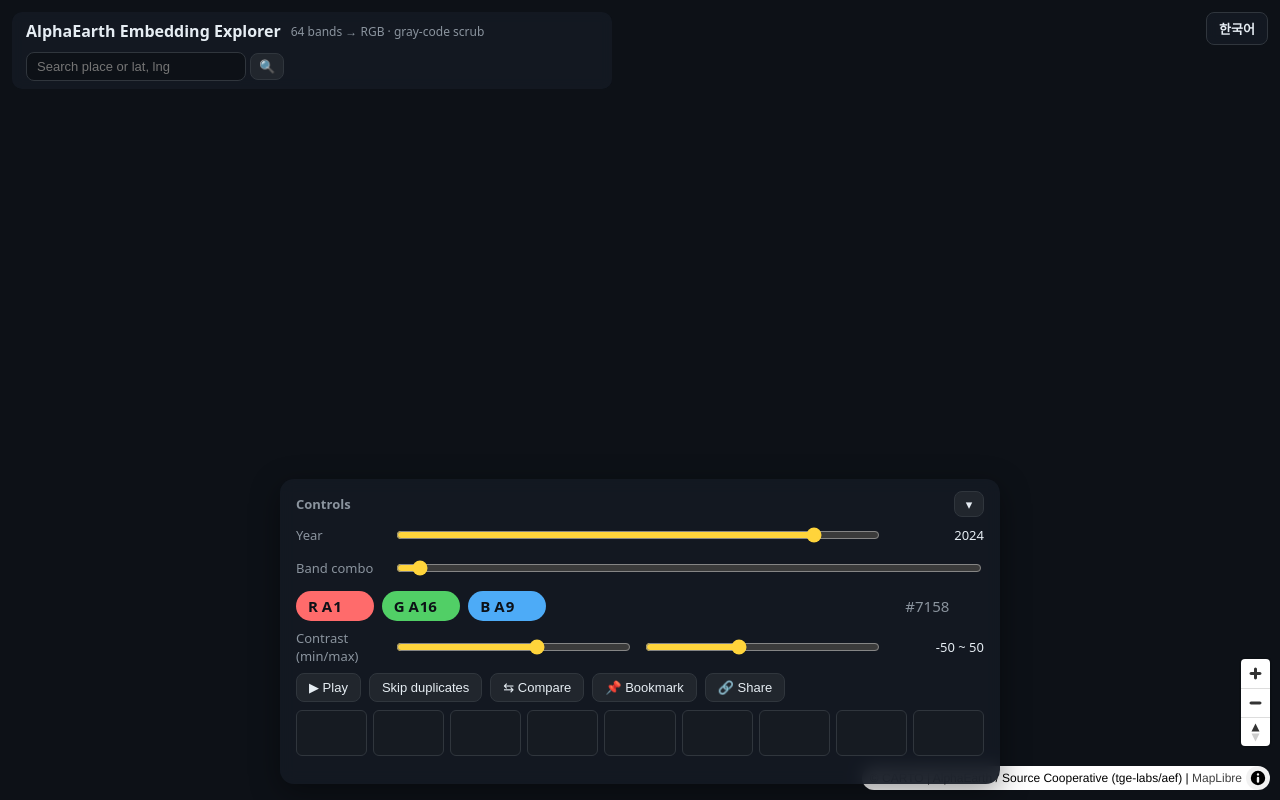
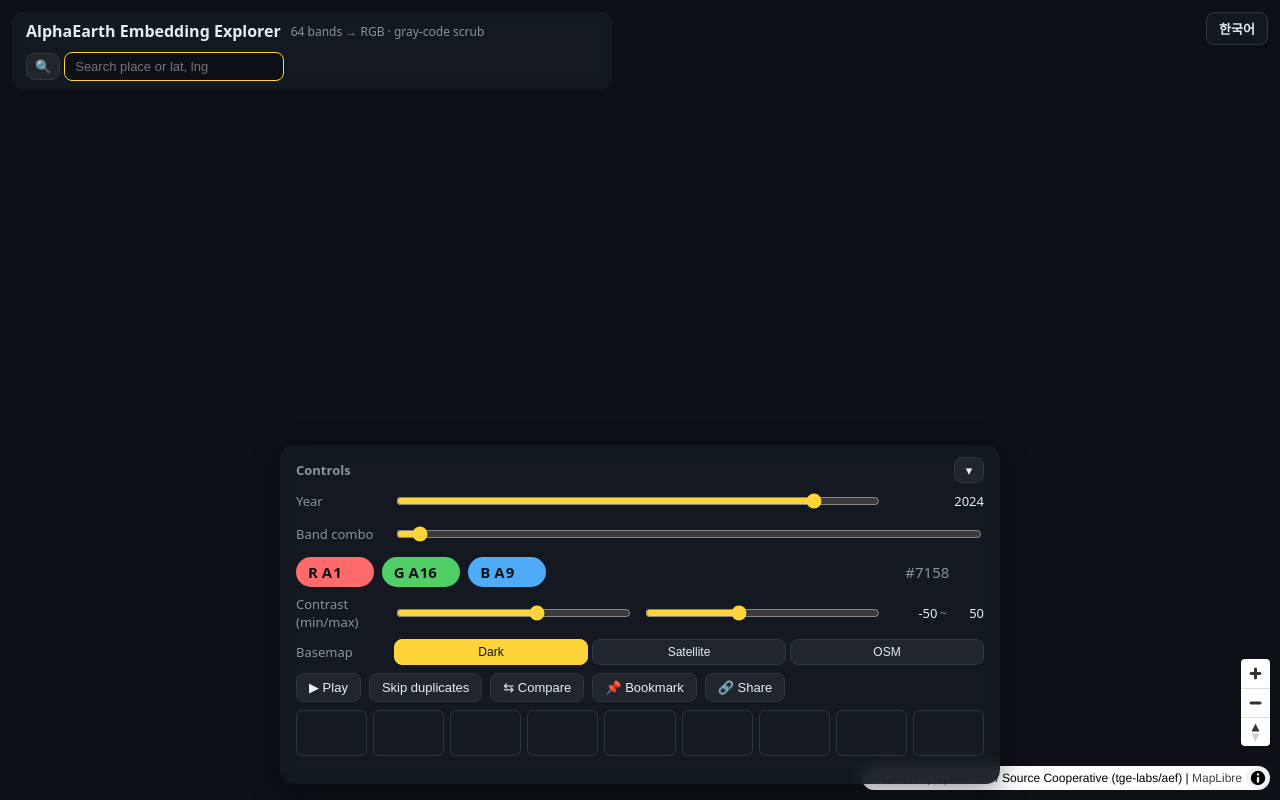
Before and after one commit to ganghyunnnn/AlphaEarth-Viewer, a website built with Vite: page frontend/index.html in a window 1280 px wide. Both pictures are taken after a click on the button "Search". Built offline with nearby package versions, Linux system fonts and the light colour scheme; no server answers; files whose address does not match are found by name.

Commit message:
feat: keyboard contrast input + basemap switch (Dark/Satellite/OSM) + collapsible search

```diff
--- a/frontend/index.html
+++ b/frontend/index.html
@@ -21,13 +21,15 @@
     <header id="topbar">
       <strong data-i18n="appTitle">AlphaEarth Embedding Explorer</strong>
       <span class="sub" data-i18n="appSub">64 bands → RGB · gray-code scrub</span>
-      <!-- 지명/좌표 검색 -->
-      <form id="searchForm" class="search" autocomplete="off">
-        <input id="searchInput" type="text" data-i18n-ph="searchPlaceholder"
-               placeholder="Search place or lat, lng" />
-        <button type="submit" class="search-btn" data-i18n-title="searchTitle" title="Search">🔍</button>
-        <div id="searchResults" class="search-results" hidden></div>
-      </form>
+      <!-- 지명/좌표 검색(접기 가능: 🔍 토글로 입력창 펼침) -->
+      <div id="searchBox" class="searchbox collapsed">
+        <button type="button" id="searchToggle" class="search-btn" data-i18n-title="searchTitle" title="Search">🔍</button>
+        <form id="searchForm" class="search" autocomplete="off">
+          <input id="searchInput" type="text" data-i18n-ph="searchPlaceholder"
+                 placeholder="Search place or lat, lng" />
+          <div id="searchResults" class="search-results" hidden></div>
+        </form>
+      </div>
     </header>
 
     <!-- 언어 토글(EN ↔ 한국어) -->
@@ -66,7 +68,20 @@
           <label data-i18n="contrast">Contrast (min/max)</label>
           <input id="rmin" type="range" min="-127" max="0" step="1" value="-50" />
           <input id="rmax" type="range" min="0" max="127" step="1" value="50" />
-          <output id="rOut">-50 ~ 50</output>
+          <span class="rangeout">
+            <input id="rminNum" class="rnum" type="number" min="-127" max="0" step="1" />
+            <span class="tilde">~</span>
+            <input id="rmaxNum" class="rnum" type="number" min="0" max="127" step="1" />
+          </span>
+        </div>
+
+        <div class="row">
+          <label data-i18n="basemap">Basemap</label>
+          <div id="basemapTabs" class="seg">
+            <button type="button" class="seg-btn" data-bm="dark" data-i18n="bmDark">Dark</button>
+            <button type="button" class="seg-btn" data-bm="satellite" data-i18n="bmSatellite">Satellite</button>
+            <button type="button" class="seg-btn" data-bm="osm">OSM</button>
+          </div>
         </div>
 
         <div class="row buttons">
--- a/frontend/src/compare.js
+++ b/frontend/src/compare.js
@@ -21,6 +21,7 @@ export class CompareController {
     this.swipe = 0.5; // 0..1, 경계의 가로 위치
     this._syncing = false;
     this._renderB = null; // {year, triple, range}
+    this._basemapTiles = null; // 현재 베이스맵 타일(맵 B 생성/전환에 사용)
     this.onSwipeEnd = null; // (swipe) => void — 드래그 종료 시(상태 저장용)
 
     this._onDown = this._onDown.bind(this);
@@ -36,7 +37,7 @@ export class CompareController {
     const c = this.mapA.getCenter();
     this.mapB = new maplibregl.Map({
       container: this.containerB,
-      style: baseStyle(BASEMAP_TILES),
+      style: baseStyle(this._basemapTiles || BASEMAP_TILES),
       center: [c.lng, c.lat],
       zoom: this.mapA.getZoom(),
       bearing: this.mapA.getBearing(),
@@ -96,6 +97,15 @@ export class CompareController {
     else this.mapB.once("load", () => applyAef(this.mapB, render));
   }
 
+  // 베이스맵 전환 → 맵 B의 base 소스 타일 교체(아직 없으면 다음 생성 시 반영).
+  setBasemapTiles(tiles) {
+    this._basemapTiles = tiles;
+    if (!this.mapB) return;
+    const apply = () => this.mapB.getSource("base")?.setTiles(tiles);
+    if (this.mapB.loaded()) apply();
+    else this.mapB.once("load", apply);
+  }
+
   // 경계 위치(0..1) 설정 → B를 왼쪽에서 swipe만큼 잘라 오른쪽만 노출.
   setSwipe(t) {
     this.swipe = Math.min(1, Math.max(0, t));
--- a/frontend/src/config.js
+++ b/frontend/src/config.js
@@ -25,6 +25,21 @@ export const DEFAULTS = {
 export const YEAR_RANGE = [2017, 2025];
 
 // 베이스맵: 키 불필요한 공개 래스터 타일(데모용). 운영 시 교체 권장.
-export const BASEMAP_TILES = [
-  "https://basemaps.cartocdn.com/dark_all/{z}/{x}/{y}.png",
-];
+// 런타임에 base 소스의 setTiles로 전환한다(Esri는 {z}/{y}/{x} 순서).
+export const BASEMAPS = {
+  dark: {
+    tiles: ["https://basemaps.cartocdn.com/dark_all/{z}/{x}/{y}.png"],
+    attribution: "© CARTO",
+  },
+  satellite: {
+    tiles: ["https://server.arcgisonline.com/ArcGIS/rest/services/World_Imagery/MapServer/tile/{z}/{y}/{x}"],
+    attribution: "© Esri, Maxar, Earthstar Geographics",
+  },
+  osm: {
+    tiles: ["https://tile.openstreetmap.org/{z}/{x}/{y}.png"],
+    attribution: "© OpenStreetMap contributors",
+  },
+};
+
+// 초기 베이스맵(맵 A/B 최초 스타일). 런타임 전환은 main.js의 setBasemap.
+export const BASEMAP_TILES = BASEMAPS.dark.tiles;
--- a/frontend/src/i18n.js
+++ b/frontend/src/i18n.js
@@ -17,6 +17,9 @@ const DICT = {
     year: "Year",
     bandCombo: "Band combo",
     contrast: "Contrast (min/max)",
+    basemap: "Basemap",
+    bmDark: "Dark",
+    bmSatellite: "Satellite",
     play: "▶ Play",
     pause: "⏸ Pause",
     playTitle: "Auto morph",
@@ -43,6 +46,9 @@ const DICT = {
     year: "연도",
     bandCombo: "밴드 조합",
     contrast: "대비(min/max)",
+    basemap: "베이스맵",
+    bmDark: "다크",
+    bmSatellite: "위성",
     play: "▶ 재생",
     pause: "⏸ 정지",
     playTitle: "자동 모핑",
--- a/frontend/src/main.js
+++ b/frontend/src/main.js
@@ -6,6 +6,7 @@ import { SearchControl } from "./search.js";
 import { readState, pushState, shareUrl } from "./state.js";
 import { TOTAL, indexToTriple } from "./graycode.js";
 import { applyI18n, setLang, getLang, onLangChange, t } from "./i18n.js";
+import { BASEMAPS } from "./config.js";
 
 const $ = (id) => document.getElementById(id);
 
@@ -106,23 +107,52 @@ $("year").addEventListener("input", () => {
   pushState(state);
 });
 
-// --- 대비(min/max) ------------------------------------------------------
-function syncRange(commit) {
-  const p = sideParams[activeSide];
-  p.min = Number($("rmin").value);
-  p.max = Number($("rmax").value);
-  $("rOut").textContent = `${p.min} ~ ${p.max}`;
+// --- 대비(min/max): 슬라이더 + 키보드 숫자 입력(양방향 동기화) -----------
+const clamp = (v, lo, hi) => Math.min(hi, Math.max(lo, v));
+
+// 현재 측 값으로 슬라이더·숫자입력 4개를 모두 맞춘다.
+function setRangeUI(p) {
+  $("rmin").value = String(p.min);
+  $("rmax").value = String(p.max);
+  $("rminNum").value = String(p.min);
+  $("rmaxNum").value = String(p.max);
+}
+
+function commitRange(commit) {
   if (activeSide === "A") prefetcher.cancel(); // 대비 조정 중 프리페치 중단
   renderActive(true); // 대비는 즉시 반영(라이브)
   if (commit) pushState(state);
 }
-$("rmin").value = String(state.min);
-$("rmax").value = String(state.max);
-$("rmin").addEventListener("input", () => syncRange(false));
-$("rmax").addEventListener("input", () => syncRange(false));
-$("rmin").addEventListener("change", () => syncRange(true));
-$("rmax").addEventListener("change", () => syncRange(true));
-$("rOut").textContent = `${state.min} ~ ${state.max}`;
+
+// 슬라이더 드래그 → 값(드래그=프리뷰, 손 뗌=커밋).
+function onRangeSlider(commit) {
+  const p = sideParams[activeSide];
+  p.min = Number($("rmin").value);
+  p.max = Number($("rmax").value);
+  $("rminNum").value = String(p.min);
+  $("rmaxNum").value = String(p.max);
+  commitRange(commit);
+}
+
+// 숫자 직접 입력 → 슬라이더 도메인으로 클램프 후 반영. change(Enter/blur)에서만.
+function onRangeNum() {
+  const p = sideParams[activeSide];
+  const mn = Number($("rminNum").value);
+  const mx = Number($("rmaxNum").value);
+  if (Number.isNaN(mn) || Number.isNaN(mx)) return;
+  p.min = clamp(Math.round(mn), -127, 0);
+  p.max = clamp(Math.round(mx), 0, 127);
+  setRangeUI(p);
+  commitRange(true);
+}
+
+setRangeUI(state);
+$("rmin").addEventListener("input", () => onRangeSlider(false));
+$("rmax").addEventListener("input", () => onRangeSlider(false));
+$("rmin").addEventListener("change", () => onRangeSlider(true));
+$("rmax").addEventListener("change", () => onRangeSlider(true));
+$("rminNum").addEventListener("change", onRangeNum);
+$("rmaxNum").addEventListener("change", onRangeNum);
 
 // --- 편집 대상(A/B) 전환 ------------------------------------------------
 // 선택한 측의 저장값을 컨트롤에 되불러온다(렌더는 이미 돼 있으므로 silent).
@@ -133,9 +163,7 @@ function setActiveSide(side) {
   const p = sideParams[side];
   $("year").value = String(p.year);
   $("yearOut").textContent = String(p.year);
-  $("rmin").value = String(p.min);
-  $("rmax").value = String(p.max);
-  $("rOut").textContent = `${p.min} ~ ${p.max}`;
+  setRangeUI(p);
   scrub.show(p.scrub);
 }
 $("tabA").addEventListener("click", () => setActiveSide("A"));
@@ -203,6 +231,7 @@ viewer.onIdle = () => pfSettle();
 // --- 초기화 -------------------------------------------------------------
 viewer.whenReady(() => {
   scrub.init(state.scrub); // triple 확정 → onChange → viewer.setRender → 모자이크 소스 생성
+  setBasemap(currentBasemap); // 저장된 베이스맵 복원(다크 외일 때 base 타일 교체)
   if (state.compare) setCompare(true); // permalink 복원
 });
 
@@ -217,13 +246,39 @@ syncLangUI();
 onLangChange(syncLangUI);
 $("langToggle").addEventListener("click", () => setLang(getLang() === "en" ? "ko" : "en"));
 
-// --- 지명/좌표 검색 -----------------------------------------------------
+// --- 지명/좌표 검색 + 접기 토글 ----------------------------------------
 new SearchControl({
   form: $("searchForm"),
   input: $("searchInput"),
   results: $("searchResults"),
   map: viewer.map,
 });
+$("searchToggle").addEventListener("click", () => {
+  const collapsed = $("searchBox").classList.toggle("collapsed");
+  if (!collapsed) $("searchInput").focus();
+});
+
+// --- 베이스맵 전환(다크/위성/OSM) — 전역 뷰 설정, 맵 A·B 동시 적용 -------
+let currentBasemap = localStorage.getItem("aef_basemap") || "dark";
+if (!BASEMAPS[currentBasemap]) currentBasemap = "dark";
+function setBasemap(key) {
+  if (!BASEMAPS[key]) return;
+  currentBasemap = key;
+  try {
+    localStorage.setItem("aef_basemap", key);
+  } catch {
+    /* private mode 등 — 무시 */
+  }
+  const tiles = BASEMAPS[key].tiles;
+  viewer.setBasemapTiles(tiles);
+  compare.setBasemapTiles(tiles);
+  document
+    .querySelectorAll("#basemapTabs .seg-btn")
+    .forEach((b) => b.classList.toggle("on", b.dataset.bm === key));
+}
+document
+  .querySelectorAll("#basemapTabs .seg-btn")
+  .forEach((b) => b.addEventListener("click", () => setBasemap(b.dataset.bm)));
 
 function flash(btn, text) {
   const old = btn.textContent;
--- a/frontend/src/styles.css
+++ b/frontend/src/styles.css
@@ -53,7 +53,9 @@ body.compare-on .mapbadge { display: block; }
 }
 #topbar .sub { color: var(--muted); font-size: 12px; }
 
-/* 지명/좌표 검색 */
+/* 지명/좌표 검색 (🔍 토글로 접기) */
+.searchbox { position: relative; display: flex; align-items: center; gap: 4px; }
+.searchbox.collapsed .search { display: none; }
 .search { position: relative; display: flex; align-items: center; gap: 4px; }
 .search input {
   width: 220px; max-width: 48vw;
@@ -92,6 +94,33 @@ body.compare-on .mapbadge { display: block; }
   backdrop-filter: blur(6px);
 }
 .lang-toggle:hover { border-color: var(--accent); }
+
+/* 대비 값: 키보드 입력 가능한 숫자(슬라이더와 양방향 동기화). 스피너 제거. */
+.rangeout {
+  width: 92px; flex: none;
+  display: inline-flex; align-items: center; justify-content: flex-end; gap: 2px;
+  font-variant-numeric: tabular-nums; font-size: 13px; color: var(--fg);
+}
+.rangeout .tilde { color: var(--muted); }
+.rnum {
+  width: 2.7em; padding: 0; border: none; background: transparent;
+  color: var(--fg); -webkit-text-fill-color: var(--fg); opacity: 1;
+  font: inherit; text-align: right; font-variant-numeric: tabular-nums; cursor: text;
+}
+.rnum:focus { outline: none; color: var(--accent); -webkit-text-fill-color: var(--accent); }
+.rnum::-webkit-outer-spin-button,
+.rnum::-webkit-inner-spin-button { -webkit-appearance: none; margin: 0; }
+.rnum { -moz-appearance: textfield; appearance: textfield; }
+
+/* 베이스맵 세그먼트 컨트롤(다크/위성/OSM) */
+.seg { display: flex; gap: 4px; flex: 1; }
+.seg-btn {
+  flex: 1; background: #21262d; color: var(--fg);
+  border: 1px solid #30363d; border-radius: 8px;
+  padding: 6px 8px; cursor: pointer; font-size: 12px; line-height: 1;
+}
+.seg-btn:hover { border-color: var(--accent); }
+.seg-btn.on { background: var(--accent); color: #0d1117; border-color: var(--accent); }
 
 #panel {
   position: absolute; bottom: 16px; left: 12px; right: 12px; z-index: 5;
--- a/frontend/src/viewer.js
+++ b/frontend/src/viewer.js
@@ -59,4 +59,11 @@ export class Viewer {
     this.range = range;
     this._apply();
   }
+
+  // 베이스맵 전환 → base 소스 타일 URL 교체(AEF 레이어는 그대로 위에 유지).
+  setBasemapTiles(tiles) {
+    const apply = () => this.map.getSource("base")?.setTiles(tiles);
+    if (this.map.loaded()) apply();
+    else this.map.once("load", apply);
+  }
 }
```
Also changed, not shown: README.ko.md (+3 -1 lines), README.md.
